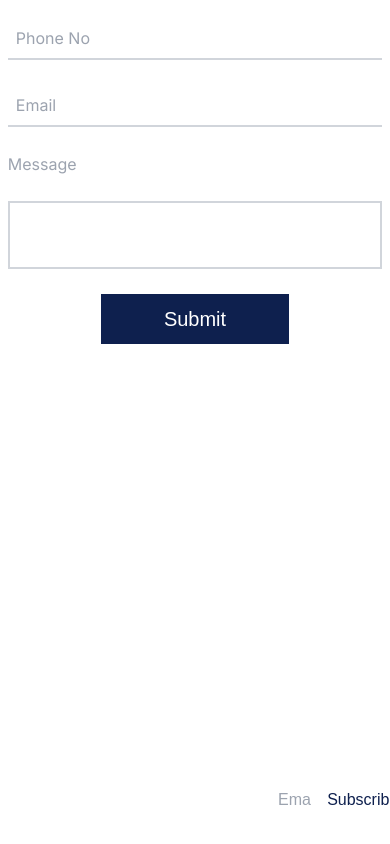
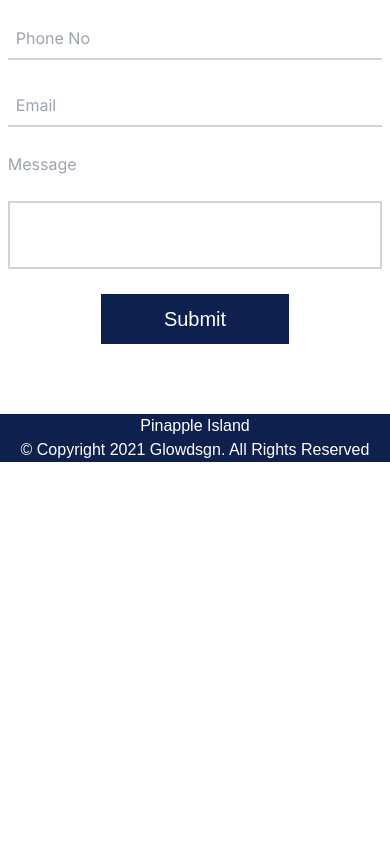
Before and after one commit to Bashamega/Pinaple-island, a Next.js app: page / in a window 390 px wide. Shown: the part 4771-5615 px from the top of the page. After the commit the page ends 5233 px from the top, so only its background shows below. Built offline with nearby package versions, Linux system fonts and the light colour scheme.

Commit message:
Responsive Footer 🔥

```diff
--- a/src/components/Footer.tsx
+++ b/src/components/Footer.tsx
@@ -1,12 +1,12 @@
 import React from "react";
 export function Footer(){
     return(
-        <footer className="lg:bg-[url('/img/footer.png')] w-full bg-cover h-[500px] flex justify-center font-manrope p-16 items-center">
-            <div className="w-1/4">
+        <footer className="lg:bg-[url('/img/footer.png')] bg-[#0E204E] w-full bg-cover lg:h-[500px] flex justify-center font-manrope lg:p-16 items-center">
+            <div className="w-1/4 hidden lg:block">
                 <h1 className="text-3xl text-white">Banana Island</h1>
                 <p className="text-white">a community that gives you a taste of happiness, a place you’ll love to live and an opportunity to build a home.</p>
             </div>
-            <div className="w-1/4 ml-[150px]">
+            <div className="w-1/4 ml-[150px] hidden lg:block">
                 <h1 className="text-lg font-playfair text-white">Follow up</h1>
                 <p className="text-white">Keep up with our newsletter to get updates about projects and offers</p>
                 <form className="bg-white flex">
@@ -14,6 +14,10 @@ export function Footer(){
                     <button className="text-[#0E204E] hover:bg-[#000] w-1/4 p-2  border-white hover:text-white transition-colors duration-75">Subscribe</button>
                 </form>
             </div>
+            <div className="lg:hidden text-center">
+                <h1 className="text-white font-manrope">Pinapple Island</h1>
+                <p className="text-white font-manrope">© Copyright 2021 Glowdsgn. All Rights Reserved</p>
+            </div>
         </footer>
     )
 }
```
